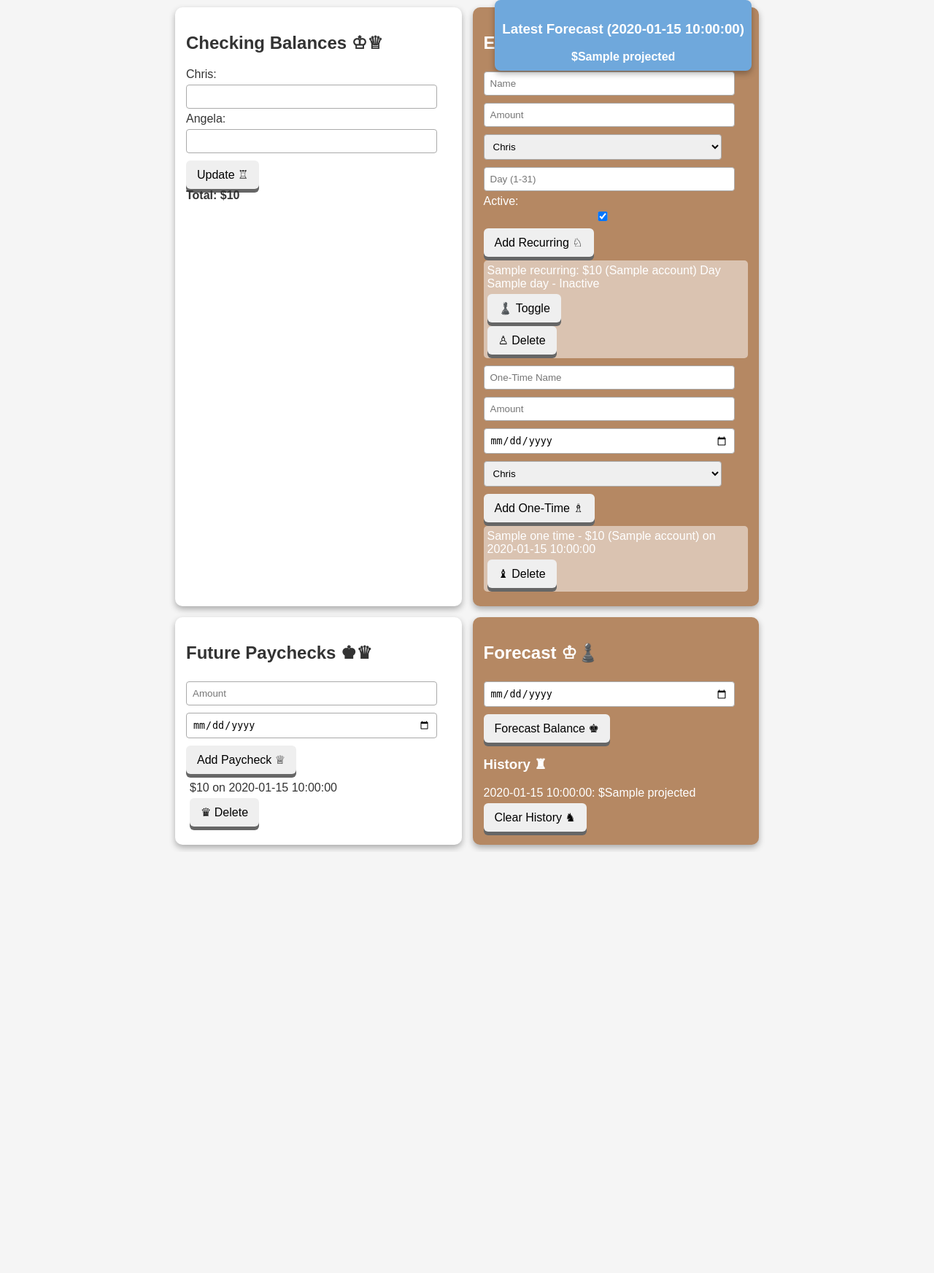
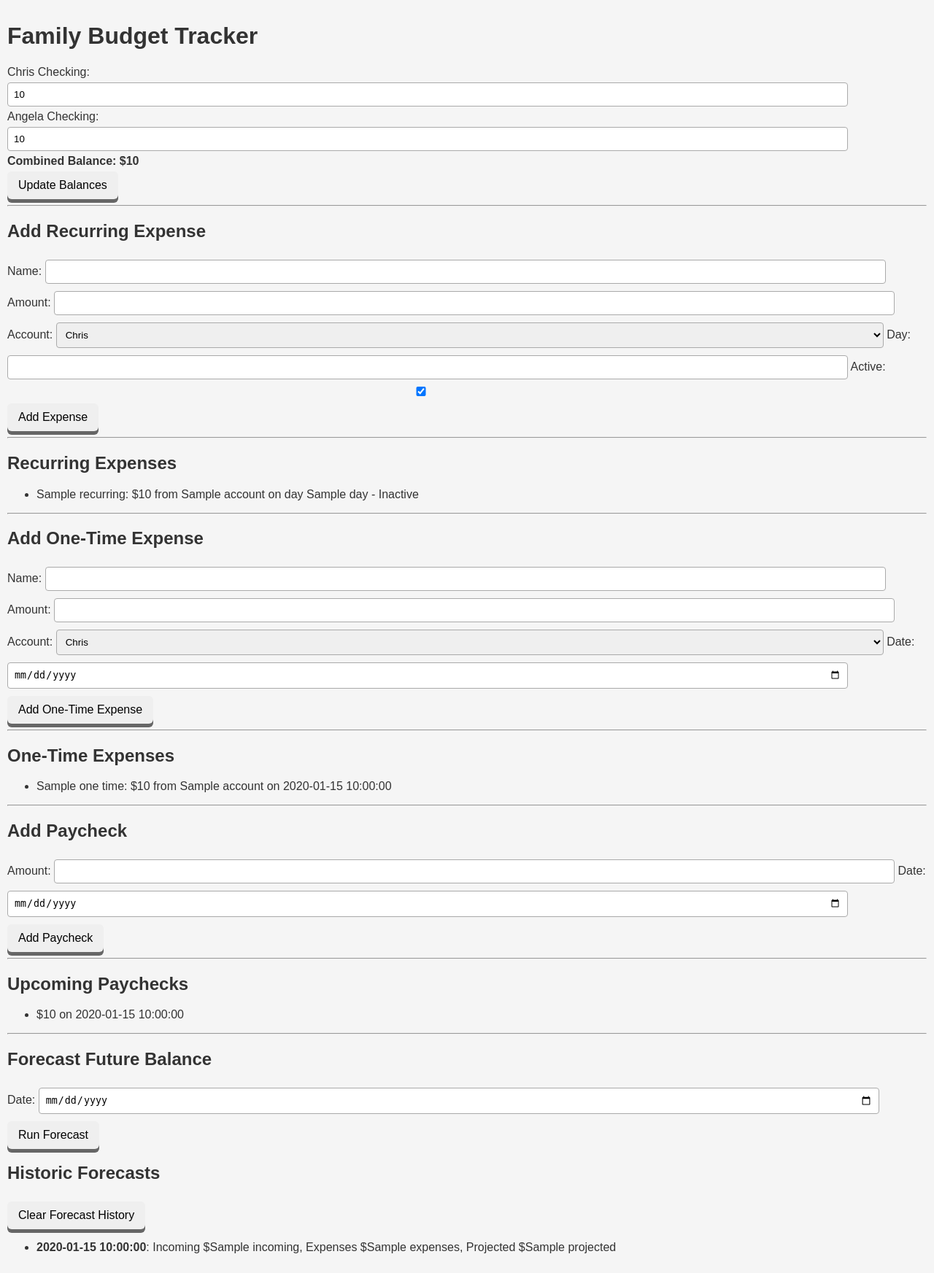
Before and after one commit to Charles-Xavier-Redemption/chess-budget-app, a Flask app: template templates/index.html in a window 1280 px wide. Shown: the whole page at 73% size. Before the commit the page ends 1166 px from the top, so only its background shows below. Run offline with Flask 3, Linux system fonts and the light colour scheme; the template is opened without the code that fills it: most values are stand-ins (such as "Sample title", 1, 10 or a date in 2020).

Commit message:
Update index.html

```diff
--- a/templates/index.html
+++ b/templates/index.html
@@ -1,126 +1,119 @@
 <!DOCTYPE html>
 <html>
 <head>
-    <title>Chess Budget Tracker</title>
+    <title>Family Budget Tracker</title>
     <link rel="stylesheet" href="/static/style.css">
-    <meta name="viewport" content="width=device-width, initial-scale=1.0">
 </head>
 <body>
-<div class="board">
-    <div class="forecast-display">
-        {% if data.forecasts %}
-            <h3>Latest Forecast ({{ data.forecasts[-1].date }})</h3>
-            <strong>${{ data.forecasts[-1].projected }}</strong>
-        {% else %}
-            <h3>No Forecast Yet</h3>
-        {% endif %}
-    </div>
-
-    <div class="section white-square">
-        <h2>Checking Balances ♔♕</h2>
+    <h1>Family Budget Tracker</h1>
+    <div>
         <form method="post">
             <input type="hidden" name="form_type" value="update_balances">
-            Chris: <input type="number" step="0.01" name="chris_balance" value="{{ data.balances.Chris }}">
-            Angela: <input type="number" step="0.01" name="angela_balance" value="{{ data.balances.Angela }}">
-            <button type="submit">Update ♖</button>
+            <label>Chris Checking: <input type="number" step="0.01" name="chris_balance" value="{{ chris_balance }}"></label><br>
+            <label>Angela Checking: <input type="number" step="0.01" name="angela_balance" value="{{ angela_balance }}"></label><br>
+            <strong>Combined Balance: ${{ combined_balance }}</strong><br>
+            <button type="submit">Update Balances</button>
         </form>
-        <strong>Total: ${{ combined_balance }}</strong>
     </div>
+    <hr>
 
-    <div class="section black-square">
-        <h2>Expenses ♜♞</h2>
+    <div>
+        <h2>Add Recurring Expense</h2>
         <form method="post">
             <input type="hidden" name="form_type" value="add_expense">
-            <input placeholder="Name" name="name" required>
-            <input placeholder="Amount" name="amount" type="number" step="0.01" required>
+            <label>Name: <input type="text" name="name" required></label>
+            <label>Amount: <input type="number" step="0.01" name="amount" required></label>
+            <label>Account:
                 <select name="account">
-                <option>Chris</option>
-                <option>Angela</option>
-                <option>Chase</option>
+                    <option value="Chris">Chris</option>
+                    <option value="Angela">Angela</option>
                 </select>
-            <input placeholder="Day (1-31)" name="day" type="number" min="1" max="31" required>
-            Active: <input type="checkbox" name="active" checked>
-            <button type="submit">Add Recurring ♘</button>
-        </form>
-
-        {% for e in data.recurring %}
-            <div class="expense-item">
-                {{ e.name }}: ${{ e.amount }} ({{ e.account }}) Day {{ e.day }} - {{ 'Active' if e.active else 'Inactive' }}
-                <form method="post">
-                    <input type="hidden" name="form_type" value="toggle_expense">
-                    <input type="hidden" name="expense_id" value="{{ e.id }}">
-                    <button>♟️ Toggle</button>
-                </form>
-                <form method="post">
-                    <input type="hidden" name="form_type" value="delete_expense">
-                    <input type="hidden" name="expense_id" value="{{ e.id }}">
-                    <button>♙ Delete</button>
+            </label>
+            <label>Day: <input type="number" name="day" min="1" max="31" required></label>
+            <label>Active: <input type="checkbox" name="active" checked></label>
+            <button type="submit">Add Expense</button>
         </form>
     </div>
+    <hr>
+
+    <div>
+        <h2>Recurring Expenses</h2>
+        <ul>
+        {% for e in recurring %}
+            <li>{{ e.name }}: ${{ e.amount }} from {{ e.account }} on day {{ e.day }} - {% if e.active %}Active{% else %}Inactive{% endif %}</li>
         {% endfor %}
+        </ul>
+    </div>
+    <hr>
 
+    <div>
+        <h2>Add One-Time Expense</h2>
         <form method="post">
-            <input type="hidden" name="form_type" value="add_one_time">
-            <input placeholder="One-Time Name" name="name" required>
-            <input placeholder="Amount" name="amount" type="number" step="0.01" required>
-            <input type="date" name="date" required>
+            <input type="hidden" name="form_type" value="add_onetime">
+            <label>Name: <input type="text" name="name" required></label>
+            <label>Amount: <input type="number" step="0.01" name="amount" required></label>
+            <label>Account:
                 <select name="account">
-                <option>Chris</option>
-                <option>Angela</option>
-                <option>Chase</option>
+                    <option value="Chris">Chris</option>
+                    <option value="Angela">Angela</option>
                 </select>
-            <button>Add One-Time ♗</button>
-        </form>
-
-        {% for e in data.one_time %}
-            <div class="expense-item">
-                {{ e.name }} - ${{ e.amount }} ({{ e.account }}) on {{ e.date }}
-                <form method="post">
-                    <input type="hidden" name="form_type" value="delete_one_time">
-                    <input type="hidden" name="one_time_id" value="{{ e.id }}">
-                    <button>♝ Delete</button>
+            </label>
+            <label>Date: <input type="date" name="date" required></label>
+            <button type="submit">Add One-Time Expense</button>
         </form>
     </div>
+    <hr>
+
+    <div>
+        <h2>One-Time Expenses</h2>
+        <ul>
+        {% for e in one_time %}
+            <li>{{ e.name }}: ${{ e.amount }} from {{ e.account }} on {{ e.date }}</li>
         {% endfor %}
+        </ul>
     </div>
+    <hr>
 
-    <div class="section white-square">
-        <h2>Future Paychecks ♚♛</h2>
+    <div>
+        <h2>Add Paycheck</h2>
         <form method="post">
             <input type="hidden" name="form_type" value="add_paycheck">
-            <input placeholder="Amount" type="number" step="0.01" name="pay_amount" required>
-            <input type="date" name="pay_date" required>
-            <button>Add Paycheck ♕</button>
-        </form>
-
-        {% for p in data.paychecks %}
-            <div class="expense-item">
-                ${{ p.amount }} on {{ p.date }}
-                <form method="post">
-                    <input type="hidden" name="form_type" value="delete_paycheck">
-                    <input type="hidden" name="paycheck_id" value="{{ p.id }}">
-                    <button>♛ Delete</button>
+            <label>Amount: <input type="number" step="0.01" name="amount" required></label>
+            <label>Date: <input type="date" name="date" required></label>
+            <button type="submit">Add Paycheck</button>
         </form>
     </div>
+    <hr>
+
+    <div>
+        <h2>Upcoming Paychecks</h2>
+        <ul>
+        {% for p in paychecks %}
+            <li>${{ p.amount }} on {{ p.date }}</li>
         {% endfor %}
+        </ul>
     </div>
+    <hr>
 
-    <div class="section black-square">
-        <h2>Forecast ♔♟️</h2>
-        <form method="post" action="/forecast">
-            <input type="date" name="forecast_date" required>
-            <button>Forecast Balance ♚</button>
-        </form>
-
-        <h3>History ♜</h3>
-        {% for f in data.forecasts %}
-            <div>{{f.date}}: ${{f.projected}}</div>
-        {% endfor %}
+    <div>
+        <h2>Forecast Future Balance</h2>
         <form method="post">
-            <input type="hidden" name="form_type" value="clear_forecasts">
-            <button>Clear History ♞</button>
+            <input type="hidden" name="form_type" value="forecast">
+            <label>Date: <input type="date" name="forecast_date" required></label>
+            <button type="submit">Run Forecast</button>
         </form>
     </div>
+    <div>
+        <h2>Historic Forecasts</h2>
+        <form method="post" style="display:inline;">
+            <input type="hidden" name="form_type" value="clear_forecast">
+            <button type="submit">Clear Forecast History</button>
+        </form>
+        <ul>
+        {% for f in forecasts %}
+            <li><strong>{{ f.date }}</strong>: Incoming ${{ f.incoming }}, Expenses ${{ f.expenses }}, Projected ${{ f.projected }}</li>
+        {% endfor %}
+        </ul>
     </div>
 </body>
 </html>
```
Lines whose indentation alone changed are shown as unchanged.
